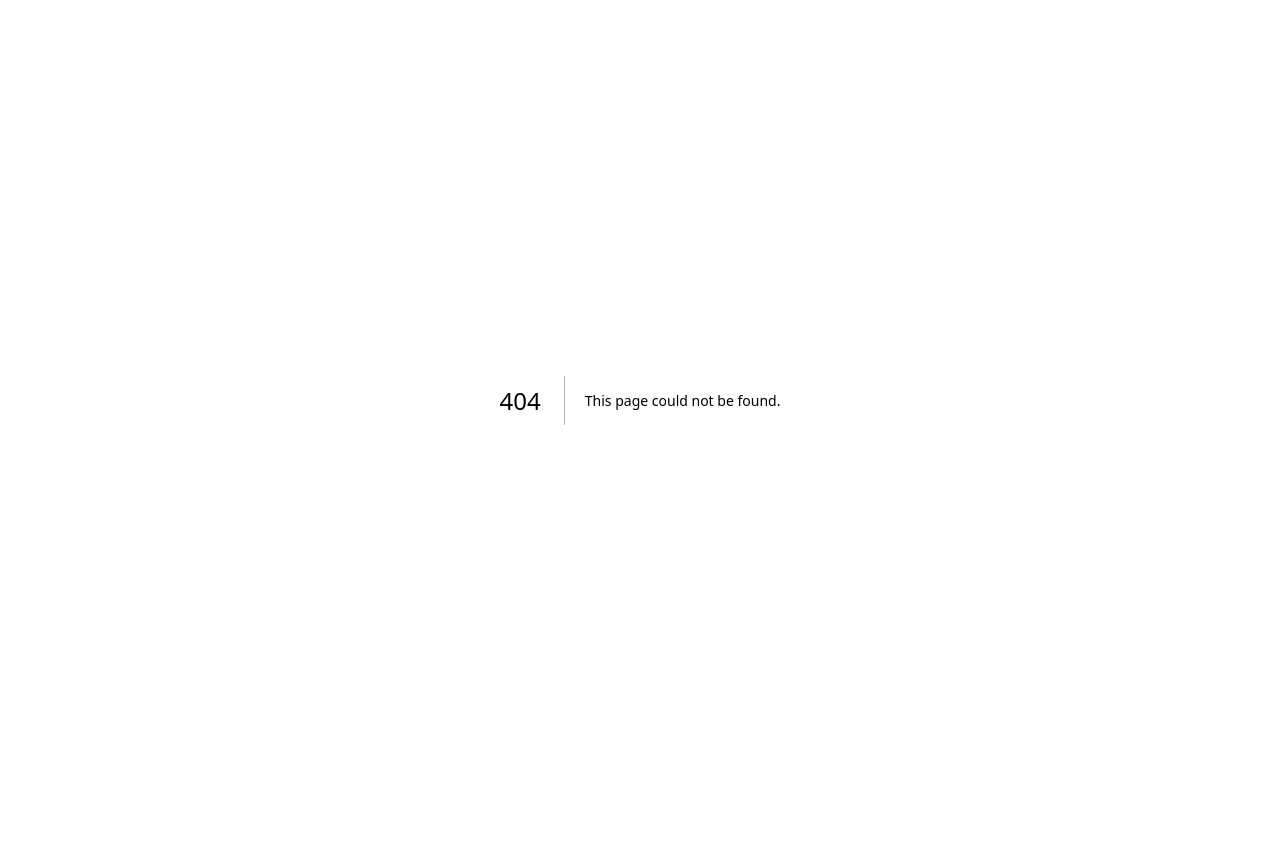
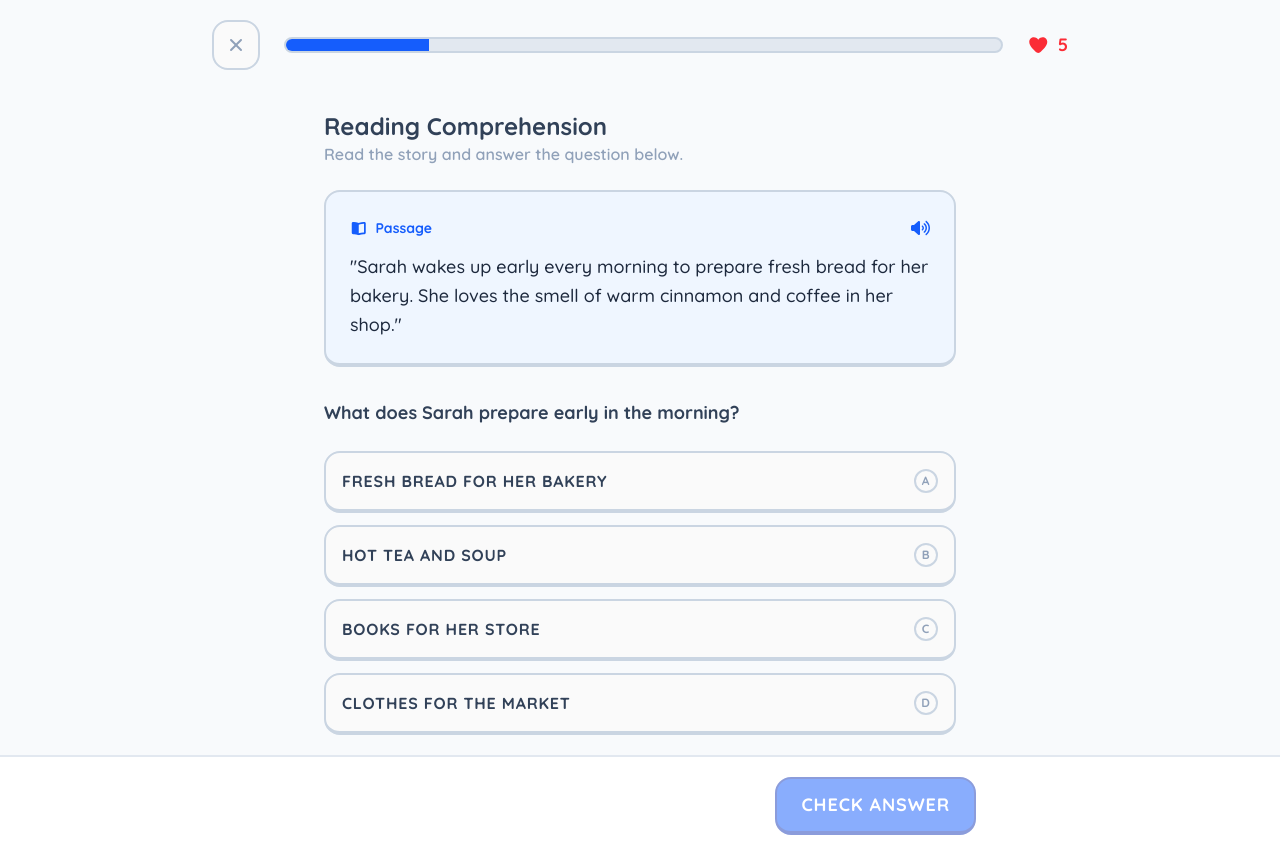
Before and after one commit to anggasaputra25/skolah, a Next.js app: page /lesson/reading in a window 1280 px wide. Before the commit this address had no page. Before the commit the page ends 800 px from the top, so only its background shows below. Built offline with nearby package versions, Linux system fonts and the light colour scheme.

Commit message:
feat: update lesson links in LearnPage and add ReadingPage component for reading comprehension

```diff
--- a/app/(pages)/(dashboard)/learn/page.tsx
+++ b/app/(pages)/(dashboard)/learn/page.tsx
@@ -39,7 +39,7 @@ const LearnPage = () => {
 
                         {/* Lesson */}
                         <LessonCard
-                            href="/learn/1"
+                            href="/lesson/reading"
                             title="Order food and drinks"
                             lessonText="Lesson 1 of 5"
                             buttonText="Start +0 XP"
@@ -47,7 +47,7 @@ const LearnPage = () => {
                             <FontAwesomeIcon icon={faBook} className="w-8! h-8!" />
                         </LessonCard>
                         <LessonCard
-                            href="/learn/1"
+                            href="/lesson/listening"
                             title="Order food and drinks"
                             lessonText="Lesson 2 of 5"
                             buttonText="Start +0 XP"
@@ -56,7 +56,7 @@ const LearnPage = () => {
                             <FontAwesomeIcon icon={faHeadphones} className="w-8! h-8!" />
                         </LessonCard>
                         <LessonCard
-                            href="/learn/1"
+                            href="/lesson/speaking"
                             title="Order food and drinks"
                             lessonText="Lesson 3 of 5"
                             buttonText="Start +0 XP"
@@ -65,7 +65,7 @@ const LearnPage = () => {
                             <FontAwesomeIcon icon={faVolumeHigh} className="w-8! h-8!" />
                         </LessonCard>
                         <LessonCard
-                            href="/learn/1"
+                            href="/lesson/conversation"
                             title="Order food and drinks"
                             lessonText="Lesson 4 of 5"
                             buttonText="Start +10 XP"
--- /dev/null
+++ b/app/(pages)/(dashboard)/lesson/reading/page.tsx
@@ -0,0 +1,180 @@
+"use client";
+
+import React, { useState } from "react";
+import { BorderCard } from "@/components/ui/BorderCard";
+import { Button } from "@/components/ui/Button";
+import { ButtonLink } from "@/components/ui/ButtonLink";
+import { faBookOpen, faCheck, faHeart, faVolumeHigh, faXmark } from "@fortawesome/free-solid-svg-icons";
+import { FontAwesomeIcon } from "@fortawesome/react-fontawesome";
+
+const readingLessonData = {
+    title: "Reading Comprehension",
+    subtitle: "Read the story and answer the question below.",
+    passage: "Sarah wakes up early every morning to prepare fresh bread for her bakery. She loves the smell of warm cinnamon and coffee in her shop.",
+    question: "What does Sarah prepare early in the morning?",
+    options: [
+        { id: "a", text: "Fresh bread for her bakery", isCorrect: true },
+        { id: "b", text: "Hot tea and soup", isCorrect: false },
+        { id: "c", text: "Books for her store", isCorrect: false },
+        { id: "d", text: "Clothes for the market", isCorrect: false },
+    ],
+};
+
+const ReadingPage = () => {
+    const [selectedOption, setSelectedOption] = useState<string | null>(null);
+    const [status, setStatus] = useState<"idle" | "correct" | "incorrect">("idle");
+
+    const handleCheck = () => {
+        if (!selectedOption) return;
+        const selected = readingLessonData.options.find((opt) => opt.id === selectedOption);
+        if (selected?.isCorrect) {
+            setStatus("correct");
+        } else {
+            setStatus("incorrect");
+        }
+    };
+
+    return (
+        <div className="min-h-screen flex flex-col justify-between bg-slate-50">
+            {/* Header / Progress Bar */}
+            <div className="max-w-4xl w-full mx-auto p-5 flex items-center gap-6">
+                <ButtonLink href="/learn" variant="secondary" className="px-3! min-h-10 border-b-2!">
+                    <FontAwesomeIcon icon={faXmark} className="w-5 h-5 text-slate-400" />
+                </ButtonLink>
+
+                {/* Progress Bar */}
+                <div className="w-full bg-slate-200 h-4 rounded-full overflow-hidden border-2 border-slate-300">
+                    <div className="bg-blue-600 h-full w-1/5 transition-all duration-300"></div>
+                </div>
+
+                {/* Hearts / Health */}
+                <div className="flex items-center gap-2 font-black text-red-500 text-lg">
+                    <FontAwesomeIcon icon={faHeart} className="w-6 h-6" />
+                    <span>5</span>
+                </div>
+            </div>
+
+            {/* Main Lesson Content */}
+            <div className="max-w-2xl w-full mx-auto p-5 space-y-6 flex-1 flex flex-col justify-center">
+                {/* Header Title */}
+                <div>
+                    <h1 className="text-2xl font-black text-slate-700">{readingLessonData.title}</h1>
+                    <p className="text-slate-400 font-semibold">{readingLessonData.subtitle}</p>
+                </div>
+
+                {/* Reading Passage Card */}
+                <BorderCard className="p-6 bg-blue-50 border-blue-200 border-b-4 space-y-3">
+                    <div className="flex justify-between items-center text-blue-600">
+                        <div className="flex items-center gap-2 font-bold text-sm">
+                            <FontAwesomeIcon icon={faBookOpen} className="w-5 h-5" />
+                            <span>Passage</span>
+                        </div>
+                        <button className="text-blue-600 hover:text-blue-800 transition">
+                            <FontAwesomeIcon icon={faVolumeHigh} className="w-5 h-5" />
+                        </button>
+                    </div>
+                    <p className="text-lg font-medium text-slate-800 leading-relaxed">
+                        &quot;{readingLessonData.passage}&quot;
+                    </p>
+                </BorderCard>
+
+                {/* Question Prompt */}
+                <h2 className="text-lg font-extrabold text-slate-700 pt-2">
+                    {readingLessonData.question}
+                </h2>
+
+                {/* Multiple Choice Options */}
+                <div className="space-y-3">
+                    {readingLessonData.options.map((option) => {
+                        const isSelected = selectedOption === option.id;
+                        return (
+                            <Button
+                                key={option.id}
+                                variant="secondary"
+                                onClick={() => status === "idle" && setSelectedOption(option.id)}
+                                className={`flex items-center justify-between! py-4! w-full ${
+                                    isSelected
+                                        ? "bg-blue-100 border-blue-400 text-blue-700"
+                                        : "hover:bg-slate-100 border-slate-300 text-slate-700"
+                                }`}
+                            >
+                                <span className="font-bold text-base">{option.text}</span>
+                                <div
+                                    className={`w-6 h-6 rounded-full border-2 flex items-center justify-center font-bold text-xs ${
+                                        isSelected
+                                            ? "border-blue-600 bg-blue-600 text-white"
+                                            : "border-slate-300 text-slate-400"
+                                    }`}
+                                >
+                                    {option.id.toUpperCase()}
+                                </div>
+                            </Button>
+                        );
+                    })}
+                </div>
+            </div>
+
+            {/* Bottom Action / Validation Bar */}
+            <div
+                className={`border-t-2 p-5 transition-colors ${
+                    status === "correct"
+                        ? "bg-green-100 border-green-300"
+                        : status === "incorrect"
+                        ? "bg-red-100 border-red-300"
+                        : "bg-white border-slate-200"
+                }`}
+            >
+                <div className="max-w-2xl w-full mx-auto flex items-center justify-between">
+                    {/* Status Feedback */}
+                    <div>
+                        {status === "correct" && (
+                            <div className="flex items-center gap-3 text-green-700">
+                                <div className="p-2 bg-green-500 text-white rounded-full">
+                                    <FontAwesomeIcon icon={faCheck} className="w-6 h-6" />
+                                </div>
+                                <div>
+                                    <p className="font-extrabold text-lg">Excellent!</p>
+                                    <p className="text-sm font-semibold">You selected the right answer.</p>
+                                </div>
+                            </div>
+                        )}
+                        {status === "incorrect" && (
+                            <div className="flex items-center gap-3 text-red-700">
+                                <div className="p-2 bg-red-500 text-white rounded-full">
+                                    <FontAwesomeIcon icon={faXmark} className="w-6 h-6" />
+                                </div>
+                                <div>
+                                    <p className="font-extrabold text-lg">Not quite right</p>
+                                    <p className="text-sm font-semibold">Correct Answer: Fresh bread for her bakery</p>
+                                </div>
+                            </div>
+                        )}
+                    </div>
+
+                    {/* Action Buttons */}
+                    {status === "idle" ? (
+                        <Button
+                            variant="primary"
+                            size="lg"
+                            disabled={!selectedOption}
+                            onClick={handleCheck}
+                            className={!selectedOption ? "opacity-50 cursor-not-allowed" : ""}
+                        >
+                            Check Answer
+                        </Button>
+                    ) : (
+                        <ButtonLink
+                            href="/learn"
+                            variant={status === "correct" ? "primary" : "danger"}
+                            size="lg"
+                        >
+                            Continue
+                        </ButtonLink>
+                    )}
+                </div>
+            </div>
+        </div>
+    );
+};
+
+export default ReadingPage;
```
